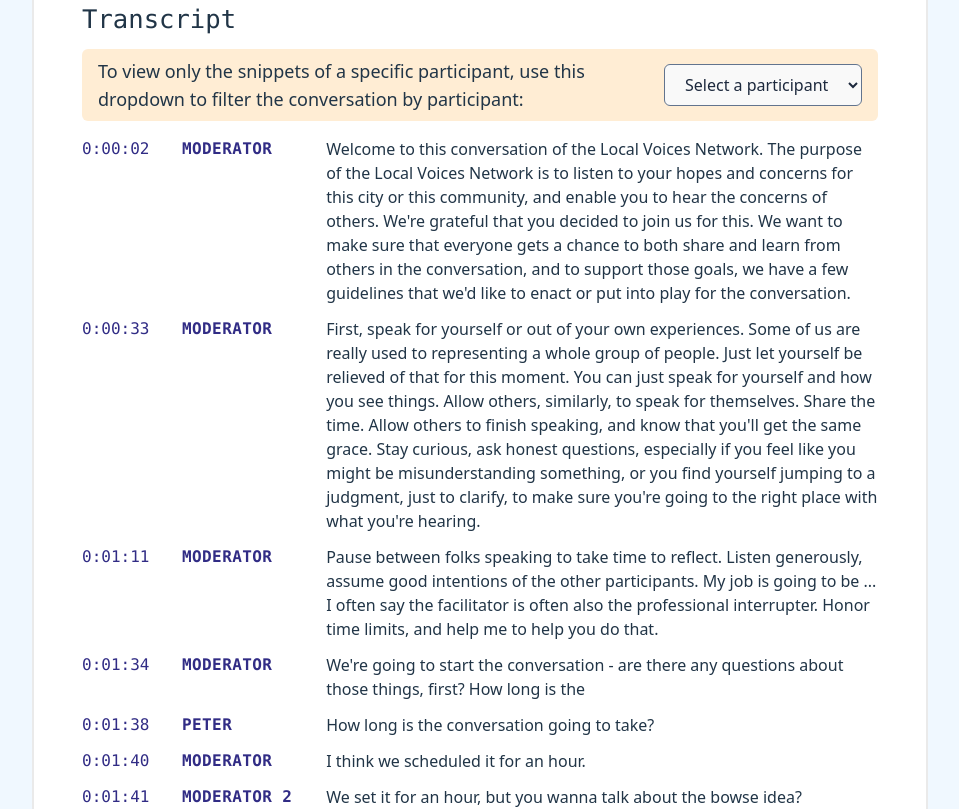
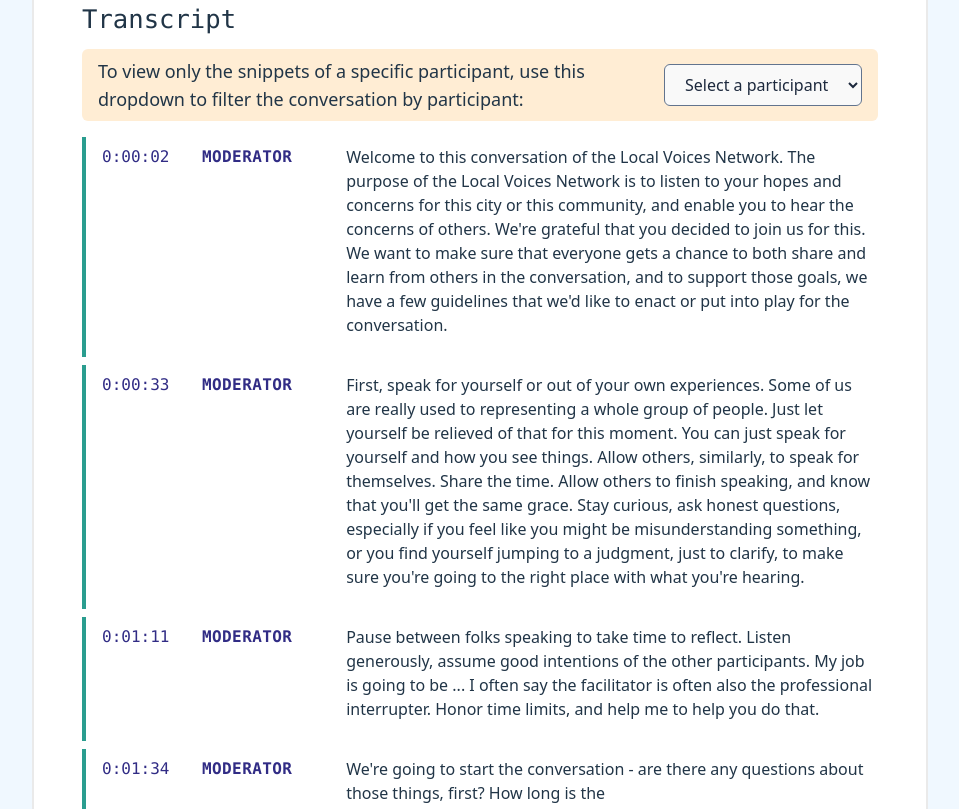
Before and after one commit to fionatagious/podcast-audioplayer, a React (Vite) app: page / in a window 1280 px wide. Shown: the part 840-1649 px from the top of the page, without its empty margins (160-1119 px from the left). Built offline with nearby package versions, Linux system fonts and the light colour scheme.

Commit message:
add speaker colors to the transcript

```diff
--- a/src/App.tsx
+++ b/src/App.tsx
@@ -16,6 +16,7 @@
 import type { Snippet } from "./types/Snippet";
 // utils
 import { formatDuration } from "./utils/formatDuration";
+import { getSpeakerColorFromPalette } from "./utils/colorsHash";
 
 function App() {
   // Fetch conversation data and handle loading and error states
@@ -109,7 +110,13 @@
 
       {filteredConversation &&
         filteredConversation.snippets.map((snippet: Snippet) => (
-          <div className="flex items-start" key={snippet.id}>
+          <div
+            className="flex items-start border-l-4 pl-4 py-2 my-2"
+            key={snippet.id}
+            style={{
+              borderLeftColor: getSpeakerColorFromPalette(snippet.speaker_name),
+            }}
+          >
             <div className="flex flex-col min-w-[125px] sm:flex-row sm:min-w-[240px]">
               <p className="sm:min-w-[100px] font-mono text-indigo-900">
                 {formatDuration(snippet.audio_start_offset)}
--- /dev/null
+++ b/src/utils/colorsHash.ts
@@ -0,0 +1,45 @@
+// Generate a consistent color for a given speaker name
+export const getSpeakerColor = (speakerName: string): string => {
+  // Simple hash function to convert string to number
+  let hash = 0;
+  for (let i = 0; i < speakerName.length; i++) {
+    const char = speakerName.charCodeAt(i);
+    hash = (hash << 5) - hash + char;
+    hash = hash & hash; // Convert to 32-bit integer
+  }
+
+  // Use the hash to generate a color
+  const hue = Math.abs(hash) % 360; // 0-359 degrees
+  const saturation = 70 + (Math.abs(hash) % 20); // 70-89%
+  const lightness = 45 + (Math.abs(hash) % 15); // 45-59%
+
+  return `hsl(${hue}, ${saturation}%, ${lightness}%)`;
+};
+
+// Alternative: Predefined color palette for better visual distinction
+export const getSpeakerColorFromPalette = (speakerName: string): string => {
+  const colors = [
+    "#EF476F", // Coral Pink
+    "#FFD166", // Warm Yellow
+    "#06D6A0", // Mint Green
+    "#118AB2", // Soft Teal Blue
+    "#073B4C", // Deep Navy
+    "#8E44AD", // Soft Purple
+    "#F4A261", // Light Orange
+    "#2A9D8F", // Dusty Turquoise
+    "#E76F51", // Terracotta
+    "#1D3557", // Midnight Blue
+    "#A8DADC", // Pale Aqua
+    "#FFB4A2", // Blush Peach
+  ];
+
+  // Simple hash to get consistent index
+  let hash = 0;
+  for (let i = 0; i < speakerName.length; i++) {
+    const char = speakerName.charCodeAt(i);
+    hash = (hash << 5) - hash + char;
+    hash = hash & hash;
+  }
+
+  return colors[Math.abs(hash) % colors.length];
+};
```
